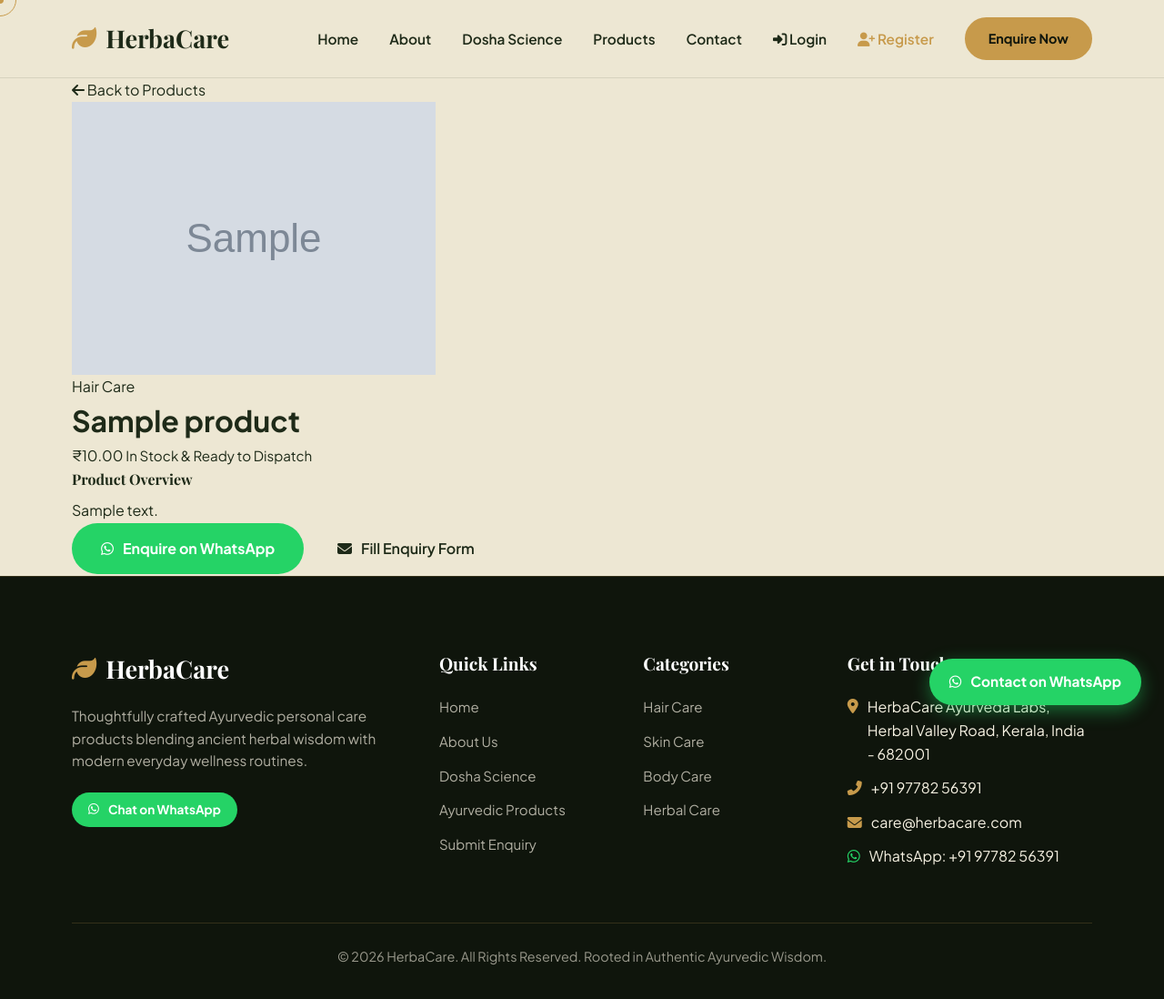
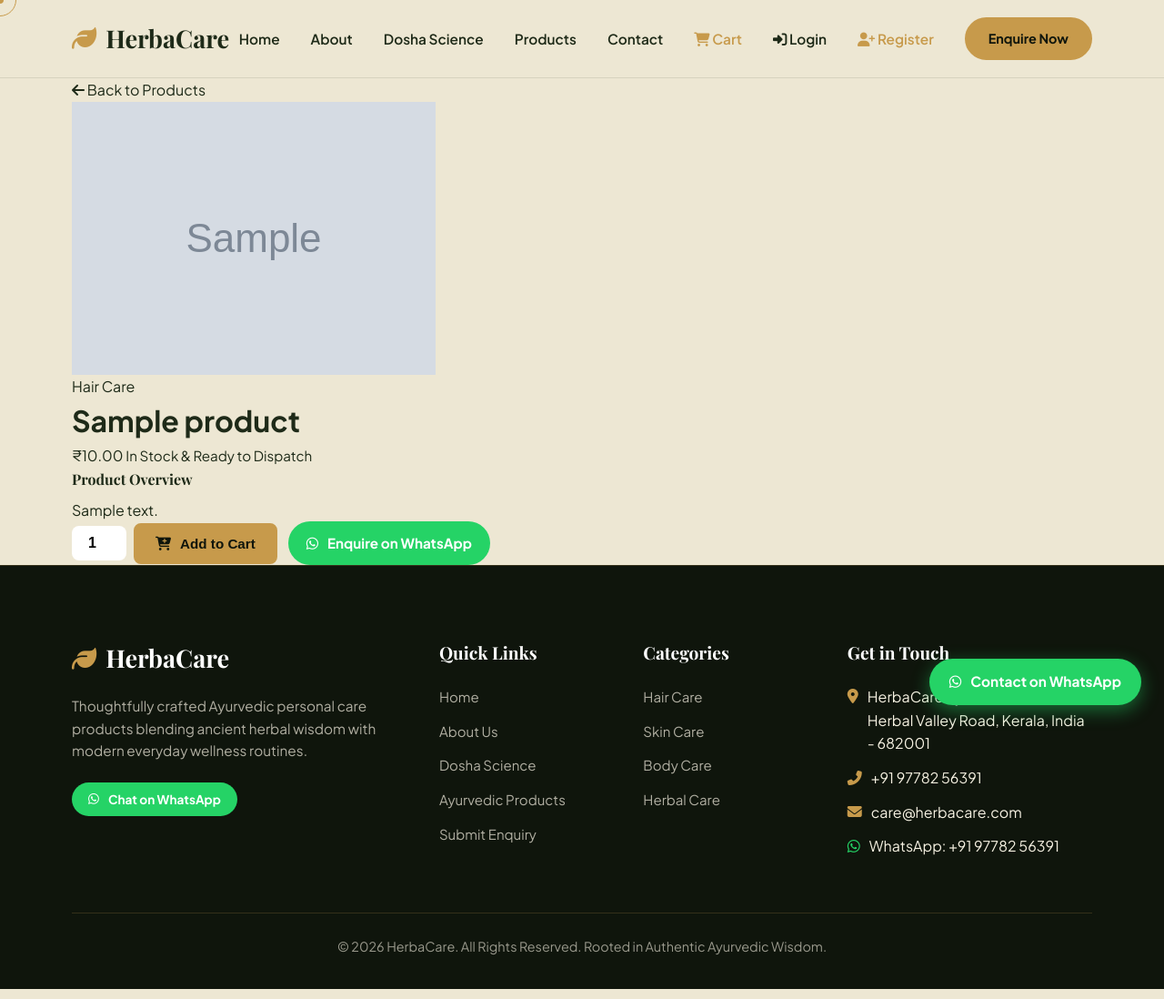
Before and after one commit to AnnaJose123/ayurvedic_products, a Django app: a page that uses products/templates/products/base.html in a window 1280 px wide. Shown: the whole page at 91% size. Run offline with Django 5.2, Linux system fonts and the light colour scheme; tables that the repository leaves empty hold one stand-in row (values such as "Sample post"); grey boxes marked "Sample" are stand-in pictures; some web fonts are replaced.

Commit message:
Expand product catalog to 11 products and add full session Shopping Cart with WhatsApp checkout

```diff
--- a/ayurvedic_products/settings.py
+++ b/ayurvedic_products/settings.py
@@ -63,6 +63,7 @@ TEMPLATES = [
                 'django.contrib.auth.context_processors.auth',
                 'django.contrib.messages.context_processors.messages',
                 'django.template.context_processors.media',
+                'products.context_processors.cart_context',
             ],
         },
     },
--- /dev/null
+++ b/products/cart.py
@@ -0,0 +1,65 @@
+from decimal import Decimal
+from .models import Product
+
+CART_SESSION_ID = 'session_cart'
+
+class Cart:
+    def __init__(self, request):
+        self.session = request.session
+        cart = self.session.get(CART_SESSION_ID)
+        if not cart:
+            cart = self.session[CART_SESSION_ID] = {}
+        self.cart = cart
+
+    def add(self, product, quantity=1, override_quantity=False):
+        """Add a product to the cart or update its quantity."""
+        product_id = str(product.id)
+        if product_id not in self.cart:
+            self.cart[product_id] = {'quantity': 0, 'price': str(product.price)}
+
+        if override_quantity:
+            self.cart[product_id]['quantity'] = max(1, int(quantity))
+        else:
+            self.cart[product_id]['quantity'] += max(1, int(quantity))
+
+        self.save()
+
+    def remove(self, product):
+        """Remove a product from the cart."""
+        product_id = str(product.id)
+        if product_id in self.cart:
+            del self.cart[product_id]
+            self.save()
+
+    def save(self):
+        """Mark session as modified to ensure it persists."""
+        self.session.modified = True
+
+    def __iter__(self):
+        """Iterate over items in the cart and fetch corresponding Product model objects."""
+        product_ids = self.cart.keys()
+        products = Product.objects.filter(id__in=product_ids)
+        cart_copy = {k: v.copy() for k, v in self.cart.items()}
+
+        for product in products:
+            cart_copy[str(product.id)]['product'] = product
+
+        for item in cart_copy.values():
+            if 'product' in item:
+                item['price'] = Decimal(item['price'])
+                item['total_price'] = item['price'] * item['quantity']
+                yield item
+
+    def __len__(self):
+        """Count total items in cart."""
+        return sum(item['quantity'] for item in self.cart.values())
+
+    def get_total_price(self):
+        """Calculate total price of all items in cart."""
+        return sum(Decimal(item['price']) * item['quantity'] for item in self.cart.values())
+
+    def clear(self):
+        """Remove cart from session."""
+        if CART_SESSION_ID in self.session:
+            del self.session[CART_SESSION_ID]
+            self.save()
--- /dev/null
+++ b/products/context_processors.py
@@ -0,0 +1,5 @@
+from .cart import Cart
+
+def cart_context(request):
+    """Context processor exposing cart to all templates."""
+    return {'cart': Cart(request)}
--- a/products/templates/products/base.html
+++ b/products/templates/products/base.html
@@ -41,6 +41,14 @@
           <li><a href="{% if request.path == '/' %}#doshas{% else %}{% url 'home' %}#doshas{% endif %}" class="nav-link">Dosha Science</a></li>
           <li><a href="{% if request.path == '/' %}#products{% else %}{% url 'home' %}#products{% endif %}" class="nav-link">Products</a></li>
           <li><a href="{% if request.path == '/' %}#contact{% else %}{% url 'home' %}#contact{% endif %}" class="nav-link">Contact</a></li>
+          <li>
+            <a href="{% url 'cart_detail' %}" class="nav-link" style="position: relative; font-weight: 600; color: var(--color-brass);">
+              <i class="fas fa-shopping-cart"></i> Cart
+              {% if cart|length > 0 %}
+                <span style="background: #c92a2a; color: #FFFFFF; font-size: 0.75rem; font-weight: 700; padding: 2px 7px; border-radius: 10px; margin-left: 4px;">{{ cart|length }}</span>
+              {% endif %}
+            </a>
+          </li>
 
           {% if user.is_authenticated %}
             <li><a href="{% url 'my_enquiries' %}" class="nav-link" style="color: var(--color-brass); font-weight: 600;"><i class="fas fa-list-alt"></i> My Enquiries</a></li>
--- a/products/templates/products/product_detail.html
+++ b/products/templates/products/product_detail.html
@@ -40,12 +40,16 @@
         <p>{{ product.description }}</p>
       </div>
 
-      <div class="detail-actions">
-        <a href="{{ product.whatsapp_url }}" target="_blank" rel="noopener" class="btn btn-whatsapp">
+      <div class="detail-actions" style="display: flex; gap: 12px; align-items: center; flex-wrap: wrap;">
+        <form action="{% url 'cart_add' product.id %}" method="post" style="display: flex; align-items: center; gap: 8px; margin: 0;">
+          {% csrf_token %}
+          <input type="number" name="quantity" value="1" min="1" max="99" style="width: 60px; padding: 10px; border: 1px solid var(--border-color); border-radius: 8px; font-weight: 700; text-align: center; font-size: 1rem;">
+          <button type="submit" class="magnetic-btn magnetic-btn-brass" style="padding: 12px 22px; font-size: 0.95rem; border-radius: 8px;">
+            <i class="fas fa-cart-plus"></i> Add to Cart
+          </button>
+        </form>
+        <a href="{{ product.whatsapp_url }}" target="_blank" rel="noopener" class="btn btn-whatsapp" style="padding: 12px 20px; font-size: 0.95rem;">
           <i class="fab fa-whatsapp"></i> Enquire on WhatsApp
-        </a>
-        <a href="{% url 'home' %}?enquire_product={{ product.id }}#enquiry" class="btn btn-primary">
-          <i class="fas fa-envelope"></i> Fill Enquiry Form
         </a>
       </div>
     </div>
--- a/products/urls.py
+++ b/products/urls.py
@@ -12,4 +12,12 @@ urlpatterns = [
     path('login/', views.login_view, name='login'),
     path('logout/', views.logout_view, name='logout'),
     path('my-enquiries/', views.my_enquiries_view, name='my_enquiries'),
+
+    # Shopping Cart Routes
+    path('cart/', views.cart_detail_view, name='cart_detail'),
+    path('cart/add/<int:product_id>/', views.cart_add_view, name='cart_add'),
+    path('cart/remove/<int:product_id>/', views.cart_remove_view, name='cart_remove'),
+    path('cart/update/<int:product_id>/', views.cart_update_view, name='cart_update'),
+    path('cart/checkout/whatsapp/', views.cart_checkout_whatsapp_view, name='cart_checkout_whatsapp'),
+    path('cart/checkout/enquiry/', views.cart_checkout_enquiry_view, name='cart_checkout_enquiry'),
 ]
--- a/products/utils.py
+++ b/products/utils.py
@@ -36,3 +36,31 @@ def generate_enquiry_whatsapp_url(enquiry):
     )
     encoded_message = quote(raw_message)
     return f"https://wa.me/{number}?text={encoded_message}"
+
+
+def generate_cart_whatsapp_url(cart, customer_name=None, customer_phone=None):
+    """
+    Generates an itemized WhatsApp click-to-chat URL for an entire shopping cart order.
+    """
+    number = get_whatsapp_number()
+    lines = ["Hello HerbaCare, I would like to place an order:\n"]
+    if customer_name:
+        lines.append(f"Customer Name: {customer_name}")
+    if customer_phone:
+        lines.append(f"Phone Number: {customer_phone}")
+    if customer_name or customer_phone:
+        lines.append("")
+
+    for idx, item in enumerate(cart, 1):
+        product_name = item['product'].name
+        qty = item['quantity']
+        item_total = item['total_price']
+        lines.append(f"{idx}. {product_name} (x{qty}) - ₹{item_total:.2f}")
+
+    total = cart.get_total_price()
+    lines.append(f"\n*Grand Total: ₹{total:.2f}*")
+    lines.append("\nPlease confirm availability and payment/delivery options.")
+
+    raw_message = "\n".join(lines)
+    encoded_message = quote(raw_message)
+    return f"https://wa.me/{number}?text={encoded_message}"
--- a/products/views.py
+++ b/products/views.py
@@ -4,7 +4,13 @@ from django.contrib.auth import login, logout
 from django.contrib.auth.decorators import login_required
 from .models import Product, Enquiry, CATEGORY_CHOICES
 from .forms import EnquiryForm, CustomerRegistrationForm, CustomerLoginForm
-from .utils import generate_product_whatsapp_url, generate_enquiry_whatsapp_url, get_whatsapp_number
+from .utils import (
+    generate_product_whatsapp_url,
+    generate_enquiry_whatsapp_url,
+    generate_cart_whatsapp_url,
+    get_whatsapp_number
+)
+from .cart import Cart
 
 
 def home_view(request):
@@ -203,3 +209,128 @@ def my_enquiries_view(request):
         'whatsapp_number': get_whatsapp_number(),
     }
     return render(request, 'products/my_enquiries.html', context)
+
+
+# --------------------------------------------------------------------------
+# SHOPPING CART VIEWS
+# --------------------------------------------------------------------------
+
+def cart_detail_view(request):
+    """
+    Renders Shopping Cart page (`/cart/`) with items list and total order sum.
+    """
+    cart = Cart(request)
+    whatsapp_checkout_url = generate_cart_whatsapp_url(
+        cart,
+        customer_name=request.user.get_full_name() or request.user.username if request.user.is_authenticated else None
+    )
+
+    context = {
+        'cart': cart,
+        'whatsapp_checkout_url': whatsapp_checkout_url,
+        'whatsapp_number': get_whatsapp_number(),
+    }
+    return render(request, 'products/cart.html', context)
+
+
+def cart_add_view(request, product_id):
+    """
+    Adds a product to the shopping cart.
+    Accepts quantity parameter via POST or GET (default 1).
+    """
+    cart = Cart(request)
+    product = get_object_or_404(Product, id=product_id, is_available=True)
+
+    try:
+        quantity = int(request.POST.get('quantity', 1))
+    except (ValueError, TypeError):
+        quantity = 1
+
+    cart.add(product=product, quantity=quantity)
+    messages.success(request, f"Added '{product.name}' (x{quantity}) to your shopping cart!")
+
+    # Redirect back to referring page or cart
+    next_url = request.POST.get('next') or request.META.get('HTTP_REFERER') or 'cart_detail'
+    return redirect(next_url)
+
+
+def cart_remove_view(request, product_id):
+    """
+    Removes a product from the shopping cart.
+    """
+    cart = Cart(request)
+    product = get_object_or_404(Product, id=product_id)
+    cart.remove(product)
+    messages.info(request, f"Removed '{product.name}' from your cart.")
+    return redirect('cart_detail')
+
+
+def cart_update_view(request, product_id):
+    """
+    Updates the quantity of a product in the shopping cart directly.
+    """
+    cart = Cart(request)
+    product = get_object_or_404(Product, id=product_id)
+
+    try:
+        quantity = int(request.POST.get('quantity', 1))
+    except (ValueError, TypeError):
+        quantity = 1
+
+    if quantity <= 0:
+        cart.remove(product)
+        messages.info(request, f"Removed '{product.name}' from your cart.")
+    else:
+        cart.add(product=product, quantity=quantity, override_quantity=True)
+        messages.success(request, f"Updated quantity for '{product.name}' to {quantity}.")
+
+    return redirect('cart_detail')
+
+
+def cart_checkout_whatsapp_view(request):
+    """
+    Generates itemized order details and redirects to WhatsApp click-to-chat.
+    """
+    cart = Cart(request)
+    if len(cart) == 0:
+        messages.error(request, "Your shopping cart is empty.")
+        return redirect('cart_detail')
+
+    customer_name = request.user.get_full_name() or request.user.username if request.user.is_authenticated else None
+    whatsapp_url = generate_cart_whatsapp_url(cart, customer_name=customer_name)
+    return redirect(whatsapp_url)
+
+
+def cart_checkout_enquiry_view(request):
+    """
+    Converts all items in the cart into a customer enquiry log and clears the cart.
+    """
+    cart = Cart(request)
+    if len(cart) == 0:
+        messages.error(request, "Your shopping cart is empty.")
+        return redirect('cart_detail')
+
+    # Build summary message of all cart items
+    items_summary = []
+    for item in cart:
+        items_summary.append(f"• {item['product'].name} (x{item['quantity']}) - ₹{item['total_price']:.2f}")
+
+    message_text = "Bulk Order Request from Cart:\n" + "\n".join(items_summary) + f"\n\nTotal Sum: ₹{cart.get_total_price():.2f}"
+
+    # Pick first product as main interested product reference if available
+    first_item = list(cart)[0]
+    main_product = first_item['product']
+
+    cust_name = request.user.get_full_name() or request.user.username if request.user.is_authenticated else "Shopping Customer"
+
+    enquiry = Enquiry.objects.create(
+        user=request.user if request.user.is_authenticated else None,
+        name=cust_name,
+        phone=request.user.email if (request.user.is_authenticated and request.user.email) else "Provided via Checkout",
+        product=main_product,
+        message=message_text
+    )
+
+    cart.clear()
+    messages.success(request, "Your cart order request has been logged as an official enquiry! We will reach out to you shortly.")
+    return redirect('enquiry_success', enquiry_id=enquiry.id)
```
Also changed, not shown: products/templates/products/cart.html (added, +147 -0 lines), products/templates/products/home.html (+11 -5 lines), products/tests.py (+59 -0 lines), seed_data.py (+65 -0 lines).
